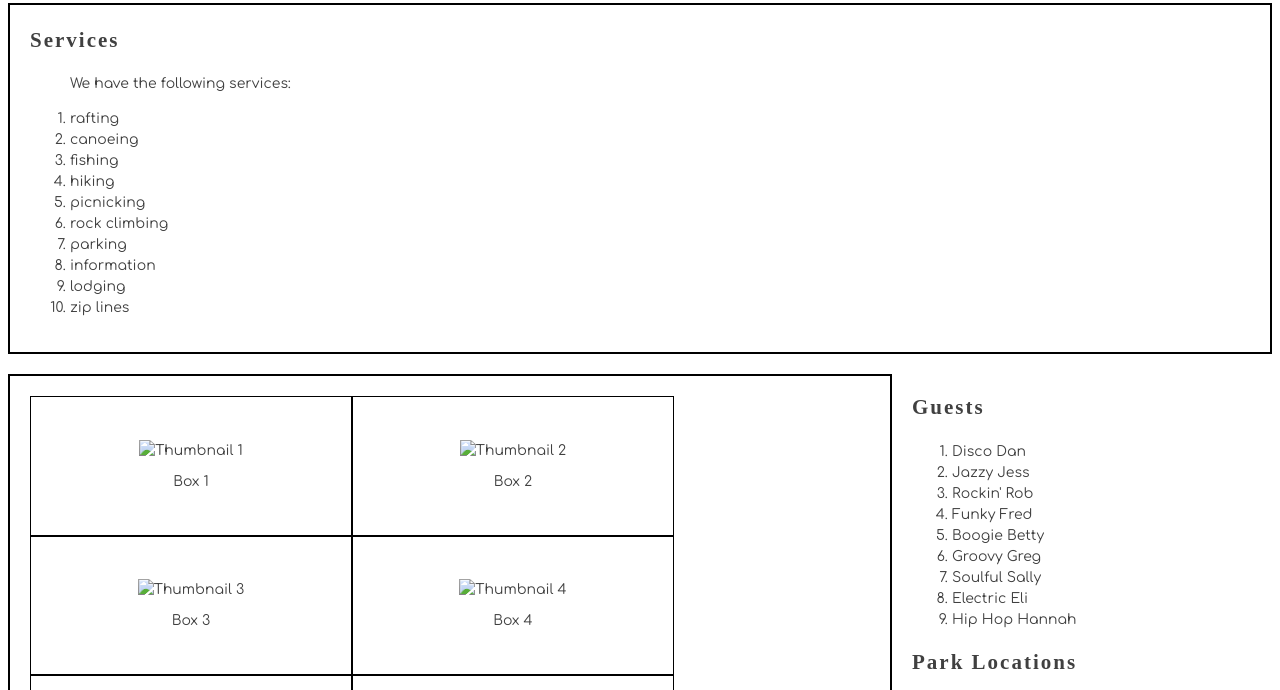
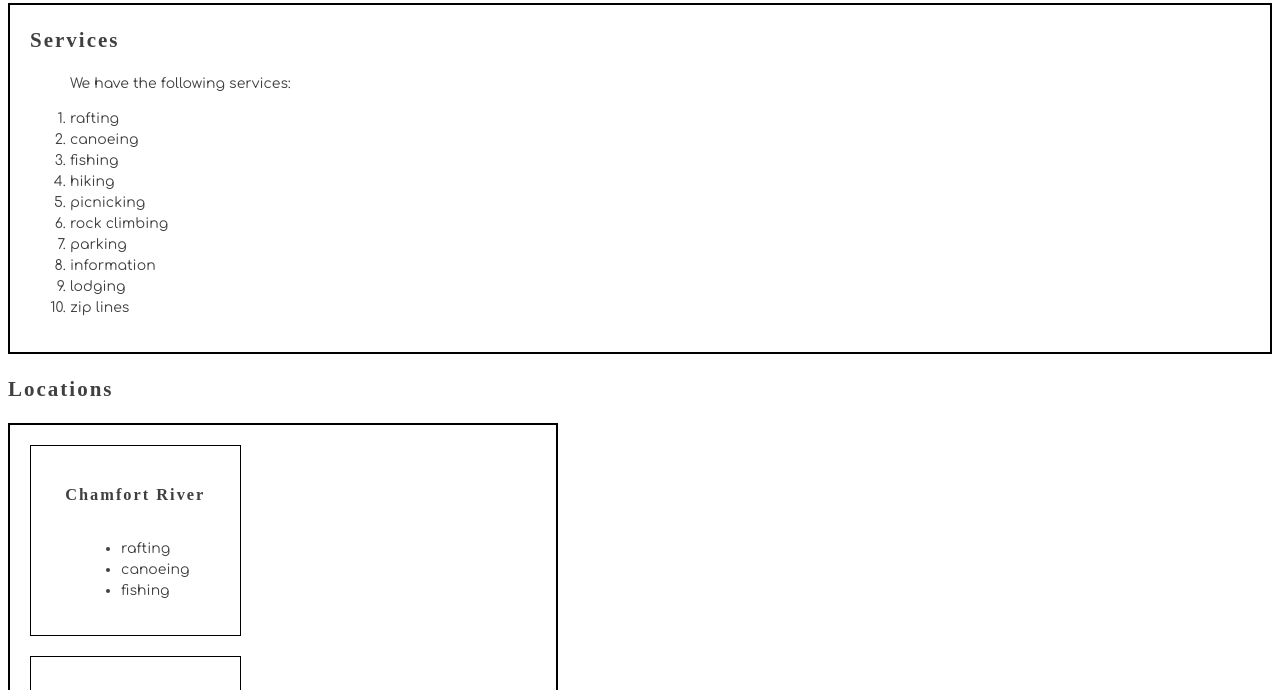
Before and after one commit to NSS-Day-Cohort-64/cider-falls-sam-sarah, a plain HTML site: page index.html in a window 1280 px wide. Shown: the part 77-767 px from the top of the page. Drawn offline with Linux system fonts and the light colour scheme; a web font is replaced by a local one.

Commit message:
new Locations, main.js, details.css

```diff
--- a/scripts/Locations.js
+++ b/scripts/Locations.js
@@ -1,25 +1,33 @@
-import { getLocations, getGuests } from "./database.js"
+import { getLocations, getGuests, getServices} from "./database.js"
 
 export const Locations = () => {
     let locations = getLocations();
 
-    locations = locations.sort((a, b) => {
-        if (a.name < b.name) {
-            return -1;
-        }
-        if (a.name > b.name) {
-            return 1;
-        }
-        return 0;
-    });
-
-    let locationsHTML = "<ul>";
+    let locationsHTML = `<div class="large-box">`;
 
     for (const location of locations) {
-        locationsHTML += `<li class="locations" data-locationid="${location.id}" data-locationname="${location.name}">${location.name}</li>`;
+
+        const serviceIds = location.serviceId.split(", ");
+
+        let servicesHTML = "";
+
+        for (const id of serviceIds) {
+            const service = getServices().find((s) => s.id === parseInt(id));
+            if (service) {
+                servicesHTML += `<li>${service.name}</li>`;
+            }
         }
 
-        locationsHTML += "</ul>";
+        locationsHTML += `<div class="small-box">
+        <p><h3 class="locations" data-locationid="${location.id}" data-locationname="${location.name}">${location.name}</h3>
+        <ul>${servicesHTML}</ul>
+        </p>
+
+      </div>`
+
+    }
+
+    locationsHTML += `</div>`;
 
     return locationsHTML;
 }
--- a/scripts/main.js
+++ b/scripts/main.js
@@ -12,43 +12,16 @@ const applicationHTML = `
   ${Services()}
 </div>
 
+<h2>Locations</h2>
 <div class="container">
-  <div class="large-box">
-    <div class="small-box">
-      <img src="thumbnail1.jpg" alt="Thumbnail 1">
-      <p>Box 1</p>
-    </div>
-    <div class="small-box">
-      <img src="thumbnail2.jpg" alt="Thumbnail 2">
-      <p>Box 2</p>
-    </div>
-    <div class="small-box">
-      <img src="thumbnail3.jpg" alt="Thumbnail 3">
-      <p>Box 3</p>
-    </div>
-    <div class="small-box">
-      <img src="thumbnail4.jpg" alt="Thumbnail 4">
-      <p>Box 4</p>
-    </div>
-    <div class="small-box">
-      <img src="thumbnail5.jpg" alt="Thumbnail 5">
-      <p>Box 5</p>
-    </div>
-    <div class="small-box">
-      <img src="thumbnail6.jpg" alt="Thumbnail 6">
-      <p>Box 6</p>
-    </div>
-  </div>
+${Locations()}
+</div>
 
   <article class="details">
     <section class="guests-list">
       <h2>Guests</h2>
       ${GuestNames()}
     </section>
-    <section class="locations-list">
-      <h2>Park Locations</h2>
-      ${Locations()}
-    </section>
   </article>
 </div>
 `
--- a/styles/details.css
+++ b/styles/details.css
@@ -15,15 +15,17 @@
 
   .large-box {
     border: 2px solid black;
-    width: 70%;
+    width: 40%;
     display: flex;
-    flex-wrap: wrap;
+    flex-direction: column;
+    justify-content: space-between;
     padding: 20px;
   }
 
   .small-box {
     border: 1px solid black;
     width: calc(100% / 3);
+    margin-bottom: 20px;
     display: flex;
     flex-direction: column;
     align-items: center;
@@ -31,10 +33,10 @@
     padding: 20px;
   }
 
-  .small-box img {
-    max-width: 100%;
-    height: auto;
-    margin-bottom: 10px;
+  .row {
+    display: flex;
+    justify-content: space-between;
+    margin-bottom: 20px;
   }
 
   .small-box p {
```
Lines whose indentation alone changed are shown as unchanged.
